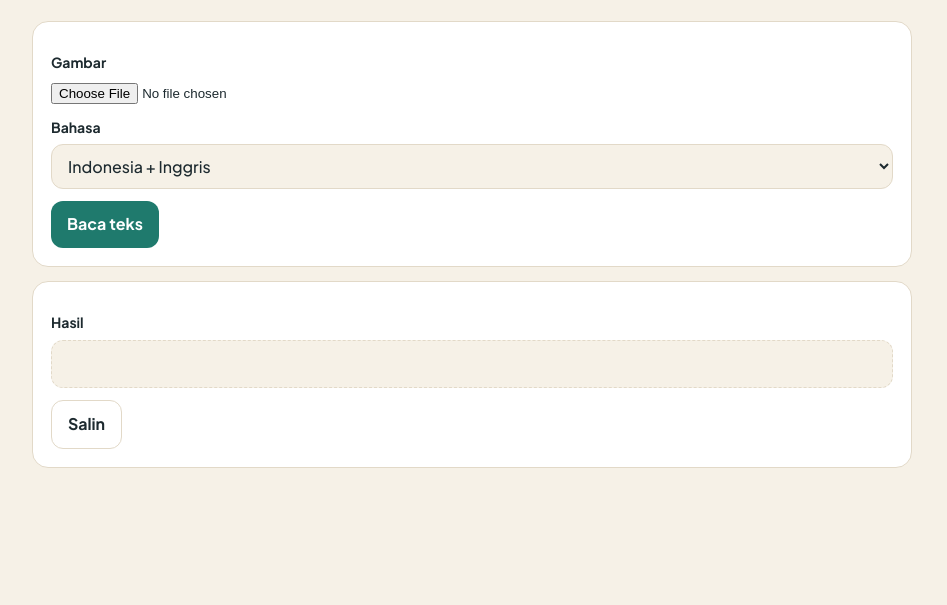
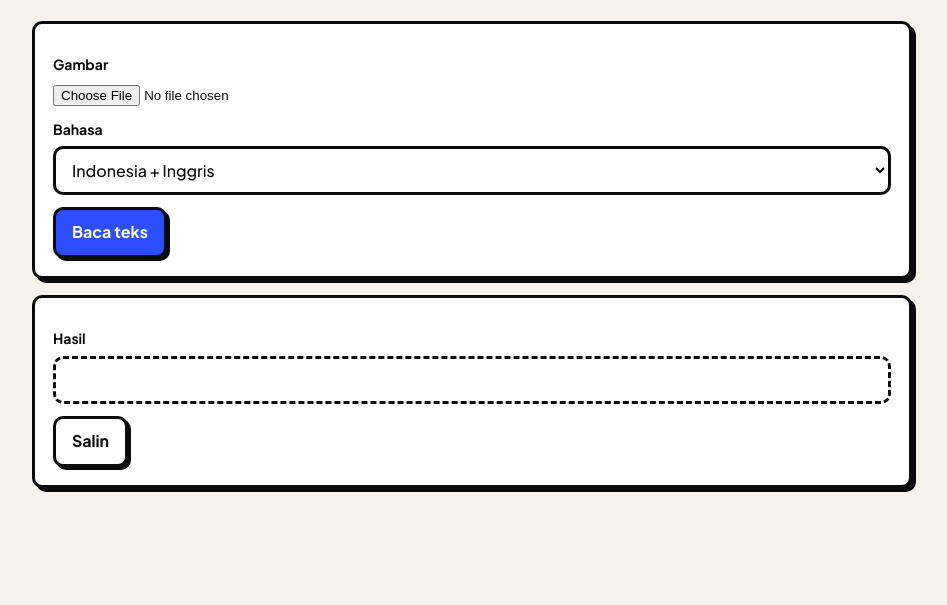
Before and after one commit to wenzajbruh-droid/test, a plain HTML site: page ocr.html in a window 1280 px wide. Shown: the part 195-800 px from the top of the page, without its empty margins (168-1115 px from the left). Drawn offline with Linux system fonts and the light colour scheme.

Commit message:
Situs: palet dan garis tebal Jalur di styles.css dan halaman JPG ke SVG
Co-Authored-By: Claude Haiku 5.5 <noreply@anthropic.com>
Claude-Session: https://claude.ai/code/session_019zCn8bMEhPuViSsL937E2C

```diff
--- a/styles.css
+++ b/styles.css
@@ -1,18 +1,15 @@
 :root{
-  --bg:#f6f1e7;
-  --panel:#ffffff;
-  --ink:#1d2a2f;
-  --muted:#5f6b70;
-  --accent:#1f7a6d;
-  --accent-ink:#ffffff;
-  --line:#e2d9c8;
-  --radius:16px;
+  --bg:#F6F3EA;
+  --panel:#FFFFFF;
+  --ink:#0B0B0C;
+  --muted:#46474C;
+  --accent:#2B4EFF;
+  --accent-ink:#FFFFFF;
+  --line:#0B0B0C;
+  --yellow:#FFD400;
+  --radius:10px;
+  --shadow:4px 4px 0 #0B0B0C;
   color-scheme:light;
-}
-@media (prefers-color-scheme: dark){
-  :root:not([data-theme="light"]){
-    --bg:#14191b; --panel:#1e2528; --ink:#f1efe9; --muted:#a4adb1; --accent:#3fb8a6; --accent-ink:#0d1517; --line:#2d3639; color-scheme:dark;
-  }
 }
 *{box-sizing:border-box}
 html,body{margin:0;background:var(--bg);color:var(--ink);font-family:"Plus Jakarta Sans",system-ui,-apple-system,"Segoe UI",sans-serif;line-height:1.55}
@@ -24,20 +21,23 @@ header.top{display:flex;align-items:center;justify-content:space-between;gap:12p
 a{color:var(--accent)}
 h1{font-size:28px;line-height:1.2;margin:8px 0 6px;text-wrap:balance}
 p.lead{color:var(--muted);margin:0 0 24px}
-.grid{display:grid;grid-template-columns:repeat(auto-fill,minmax(220px,1fr));gap:14px}
-.card{display:block;background:var(--panel);border:1px solid var(--line);border-radius:var(--radius);padding:18px;text-decoration:none;color:var(--ink);min-width:0}
+.grid{display:grid;grid-template-columns:repeat(auto-fill,minmax(220px,1fr));gap:16px}
+.card{display:block;background:var(--panel);border:3px solid var(--line);border-radius:var(--radius);box-shadow:var(--shadow);padding:18px;text-decoration:none;color:var(--ink);min-width:0}
+.card:hover{background:var(--yellow)}
 .card b{display:block;font-size:16px;margin-bottom:4px}
 .card small{color:var(--muted)}
-.panel{background:var(--panel);border:1px solid var(--line);border-radius:var(--radius);padding:18px;margin-bottom:14px;min-width:0}
-label{display:block;font-weight:600;font-size:14px;margin:12px 0 6px}
-input[type=text],input[type=number],textarea,select{width:100%;font:inherit;color:var(--ink);background:var(--bg);border:1px solid var(--line);border-radius:12px;padding:10px 12px}
+.panel{background:var(--panel);border:3px solid var(--line);border-radius:var(--radius);box-shadow:var(--shadow);padding:18px;margin-bottom:16px;min-width:0}
+label{display:block;font-weight:700;font-size:14px;margin:12px 0 6px}
+input[type=text],input[type=number],textarea,select{width:100%;font:inherit;color:var(--ink);background:var(--panel);border:3px solid var(--line);border-radius:var(--radius);padding:10px 12px}
 textarea{min-height:110px;resize:vertical}
 input[type=range]{width:100%;accent-color:var(--accent)}
 .row{display:flex;gap:10px;flex-wrap:wrap;align-items:center}
-button{font:inherit;font-weight:700;background:var(--accent);color:var(--accent-ink);border:0;border-radius:12px;padding:11px 16px;cursor:pointer}
-button.ghost{background:transparent;color:var(--ink);border:1px solid var(--line)}
-button:focus-visible,a:focus-visible,input:focus-visible,textarea:focus-visible,select:focus-visible{outline:3px solid var(--accent);outline-offset:2px}
-.out{font-family:ui-monospace,SFMono-Regular,Menlo,Consolas,monospace;background:var(--bg);border:1px dashed var(--line);border-radius:12px;padding:12px;word-break:break-all;white-space:pre-wrap;min-height:48px}
+button{font:inherit;font-weight:700;background:var(--accent);color:var(--accent-ink);border:3px solid var(--line);border-radius:var(--radius);padding:10px 16px;box-shadow:3px 3px 0 var(--line);cursor:pointer}
+button:active{transform:translate(2px,2px);box-shadow:1px 1px 0 var(--line)}
+button.ghost{background:var(--panel);color:var(--ink)}
+button:disabled{opacity:.5;cursor:default}
+button:focus-visible,a:focus-visible,input:focus-visible,textarea:focus-visible,select:focus-visible{outline:3px solid var(--yellow);outline-offset:2px}
+.out{font-family:ui-monospace,SFMono-Regular,Menlo,Consolas,monospace;background:var(--panel);border:3px dashed var(--line);border-radius:var(--radius);padding:12px;word-break:break-all;white-space:pre-wrap;min-height:48px}
 .muted{color:var(--muted);font-size:13px}
-canvas,.preview{max-width:100%;height:auto;border-radius:12px;border:1px solid var(--line);display:block}
+canvas,.preview{max-width:100%;height:auto;border-radius:var(--radius);border:3px solid var(--line);display:block}
 .check{display:flex;gap:8px;align-items:center;font-weight:500;margin:6px 0}
```
Also changed, not shown: jpg-ke-svg.html (+7 -7 lines).
